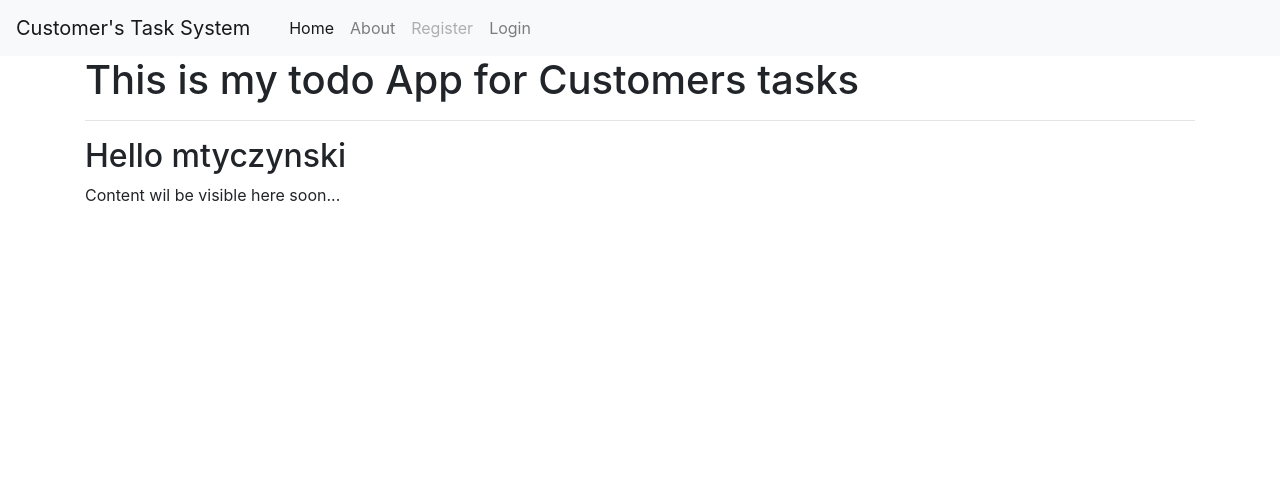
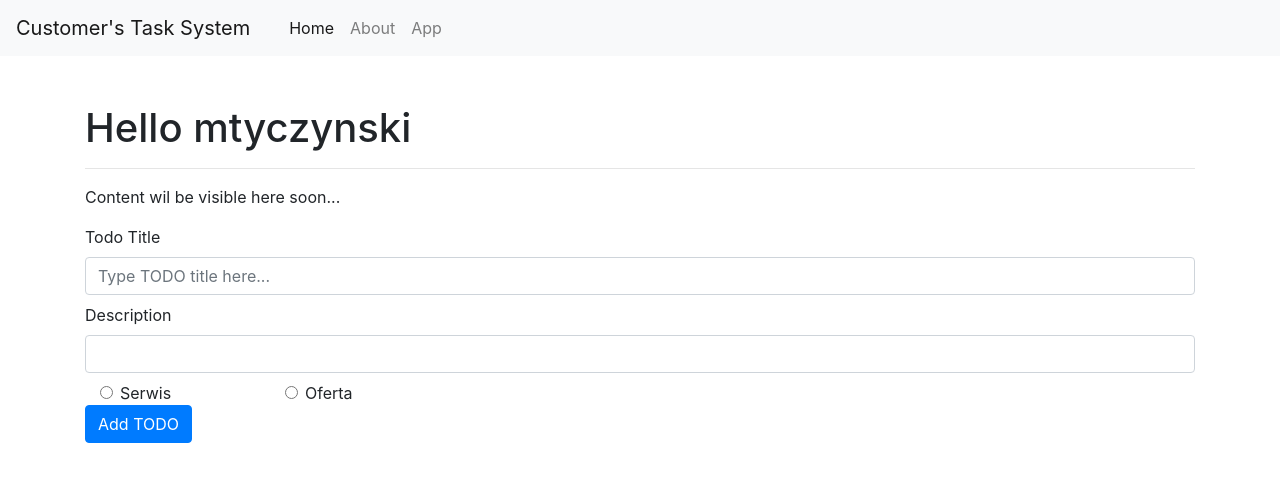
Before and after one commit to michaltyczynski1993/CustomersTaskSystem, a Flask app: page /todo in a window 1280 px wide. Shown: the top 482 px of the page. Run offline with Flask 2, Linux system fonts and the light colour scheme; data that the repository does not hold is empty.

Commit message:
TODO app layout customization

```diff
--- a/app.py
+++ b/app.py
@@ -1,15 +1,23 @@
-from flask import Flask, render_template
+from flask import Flask, render_template, request, redirect, url_for
 from flask_httpauth import HTTPBasicAuth
 from werkzeug.security import generate_password_hash, check_password_hash
-
+from flask_sqlalchemy import SQLAlchemy
 
 app = Flask(__name__)
 auth = HTTPBasicAuth()
+app.config['SQLALCHEMY_DATABASE_URI'] = 'sqlite:///db.sqlite'
+app.config['SQLALCHEMY_TRACK_MODIFICATIONS'] = False
+db = SQLAlchemy(app)
 users = {
     "mtyczynski": generate_password_hash("Lolek1200!")
 }
+class Todo(db.Model):
+    id = db.Column(db.Integer, primary_key=True)
+    title = db.Column(db.String(100))
+    complete = db.Column(db.Boolean)
 
 @app.route("/")
+@app.route("/index")
 def index():
     return render_template("index.html")
 
@@ -17,24 +25,30 @@ def index():
 def about():
     return render_template("about.html")
 
-@app.route("/login")
-def login():
-    return render_template("login.html")
-
-@app.route("/signup")
-def signup():
-    return render_template("register.html")
-
 @auth.verify_password
 def verify_password(username, password):
     if username in users and check_password_hash(users.get(username), password):
         return username
 
+"""Routes for Customers TODO app functionality include add, modify and delete functions"""
+
 @app.route("/todo")
 @auth.login_required
 def todo():
     username = users
-    return render_template("todo.html", username=username)
+    todo_list=Todo.query.all()
+    print(todo_list)
+    return render_template("todo.html", username=username, todo_list=todo_list)
+
+@app.route("/add", methods=['POST'])
+def add():
+    # add new item
+    title = request.form.get('title')
+    new_todo = Todo(title=title, complete=False)
+    db.session.add(new_todo)
+    db.session.commit()
+    return redirect(url_for('index'))
 
 if __name__ == "__main__":
+    db.create_all()
     app.run(debug=True)
--- a/templates/base.html
+++ b/templates/base.html
@@ -25,8 +25,7 @@
         <div class="navbar-nav">
           <a class="nav-item nav-link active" href="/">Home <span class="sr-only">(current)</span></a>
           <a class="nav-item nav-link" href="/about">About</a>
-          <a class="nav-item nav-link disabled" href="#">Register</a>
-          <a class="nav-item nav-link" href="/login">Login</a>
+          <a class="nav-item nav-link" href="/todo">App</a>
         </div>
       </div>
     </div>
--- a/templates/todo.html
+++ b/templates/todo.html
@@ -5,15 +5,47 @@
 {% block main %}
 <div class="container">
   <div class="row">
-    <div class="col">
-      <h1>This is my todo App for Customers tasks</h1>
+    <div class="mt-5 col">
+      {% for key in username.keys()%}
+      <h1>Hello {{ key}}</h1>
+      {% endfor %}
       <hr>
-      {% for key in username.keys()%}
-        <h2>Hello {{ key}}</h2>
-      {% endfor %}
       <p> Content wil be visible here soon... </p>
     </div>
   </div>
 </div>
+<div class="container">
+  <form>
+    <div class="mb-2">
+      <label for="todo-title" class="form-label">Todo Title</label>
+      <input type="text" class="form-control" id="todo-title" name="title" placeholder="Type TODO title here...">
+    </div>
+    <div class="mb-2">
+      <label for="task-description" class="form-label">Description</label>
+      <input type="text" class="form-control" id="task-description">
+    </div>
+
+    <div class="container">
+      <div class="row">
+
+        <div class="col-2">
+          <div class="form-check">
+            <input class="form-check-input" type="radio" name="flexRadioDefault" id="flexRadioDefault1">
+            <label class="form-check-label" for="flexRadioDefault1">Serwis</label>
+          </div>
+        </div>
+
+        <div class="col-2">
+          <div class="form-check">
+            <input class="form-check-input" type="radio" name="flexRadioDefault" id="flexRadioDefault1">
+            <label class="form-check-label" for="flexRadioDefault1">Oferta</label>
+          </div>
+        </div>
+
+      </div>
+    </div>
+    <button type="submit" class="btn btn-primary">Add TODO</button>
+  </form>
+</div>
 
 {% endblock %}
```
Also changed, not shown: templates/login.html (deleted, +0 -23 lines), templates/register.html (deleted, +0 -84 lines), db.sqlite (added).
